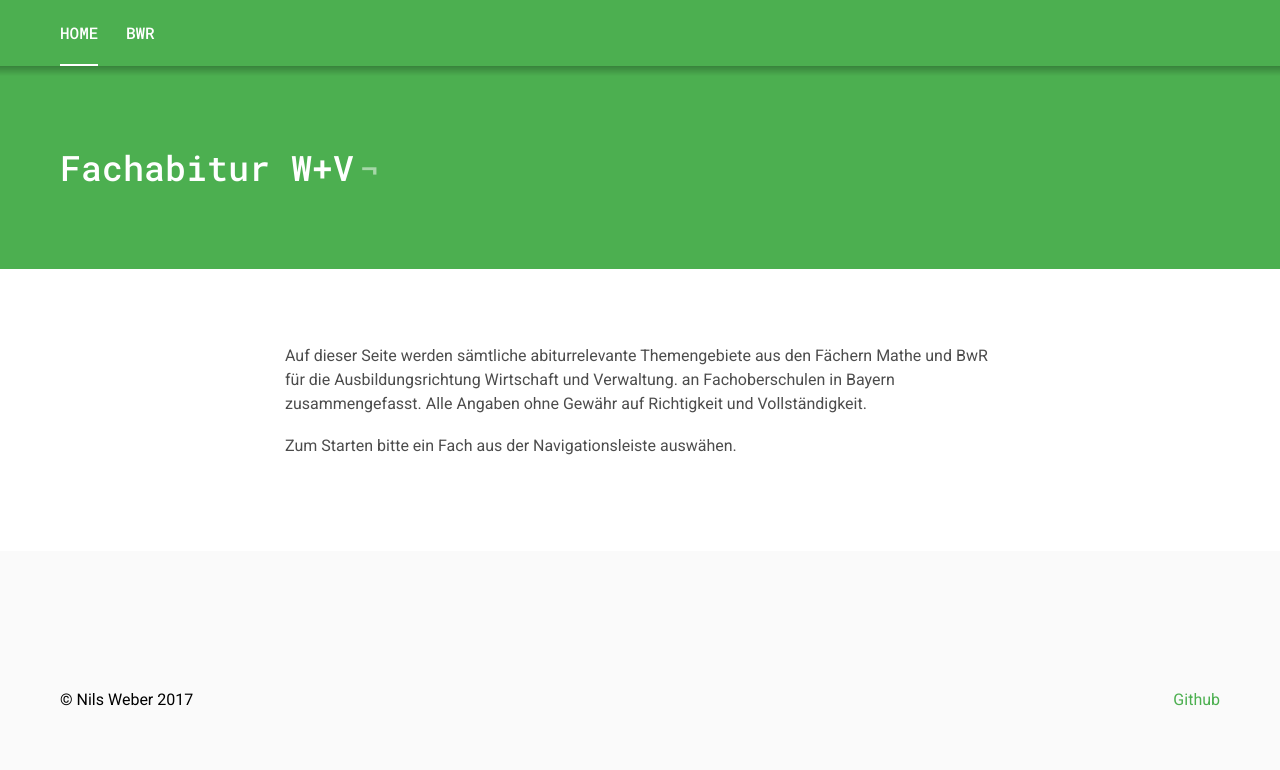
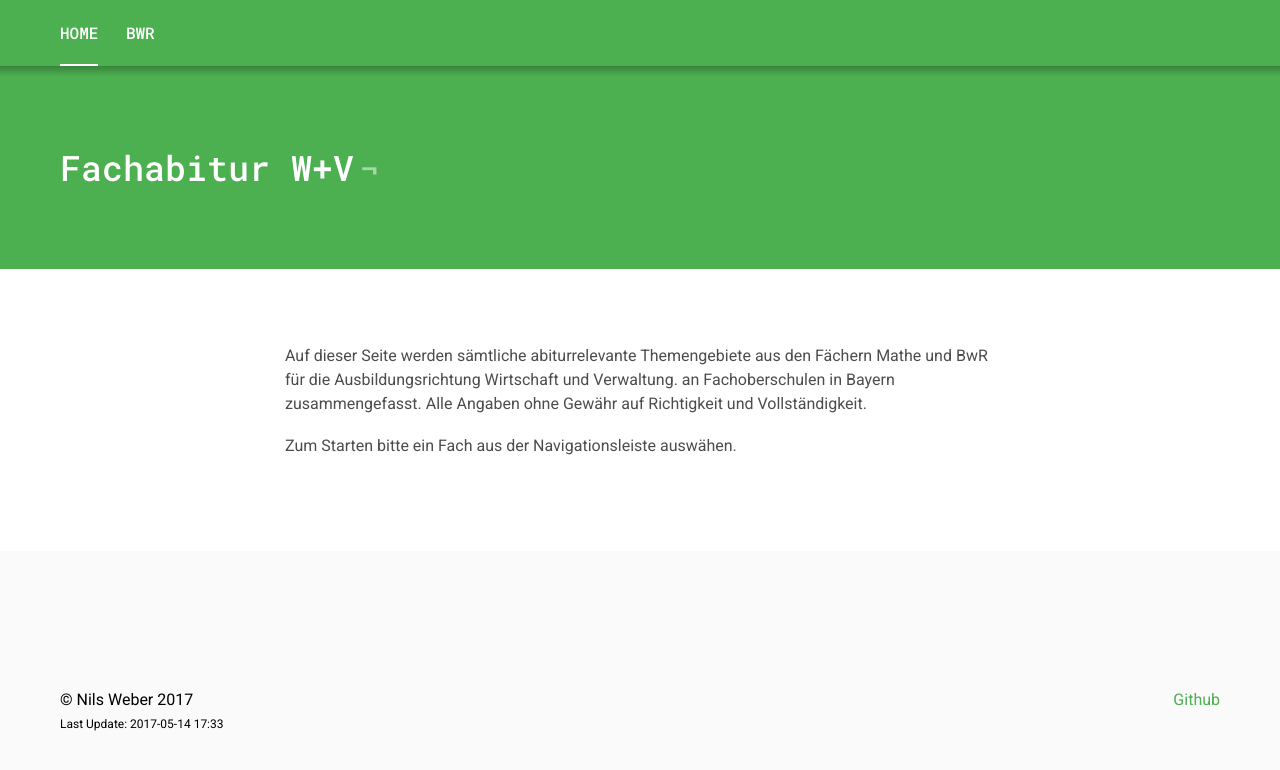
Before and after one commit to nilsweb/abi, a Jekyll site: the page built from index.md, in a window 1280 px wide. Shown: the top 770 px of the page. Built offline with Jekyll 4.4.1, drawn with Linux system fonts in a browser that asks for light colours.

Commit message:
Added „Last Update” to page footer

```diff
--- a/_includes/footer.html
+++ b/_includes/footer.html
@@ -8,4 +8,5 @@
       {% if site.codepenUsername %}<a href="http://codepen.io/{{ site.codepenUsername }}">CodePen</a>{% endif %}
     </p>
   </div>
+  <p class="u-container last-update">Last Update: {{ site.time | date: "%Y-%m-%d %H:%M" }}</p>
 </footer>
--- a/_sass/components/_footer.scss
+++ b/_sass/components/_footer.scss
@@ -9,6 +9,11 @@
   width: 100%;
   height: 300px;
   background: $c__light-grey;
+
+  .last-update {
+    margin-top: 10px;
+    font-size: 12px;
+  }
 
   p {
     @include fs--meta;
--- a/css/print.sass
+++ b/css/print.sass
@@ -26,6 +26,10 @@ footer
     height: auto
     text-align: right
     font-style: italic
+
+    .last-update
+        margin: 0
+        font-size: 7px
 
 nav, footer .social
     display: none
```
